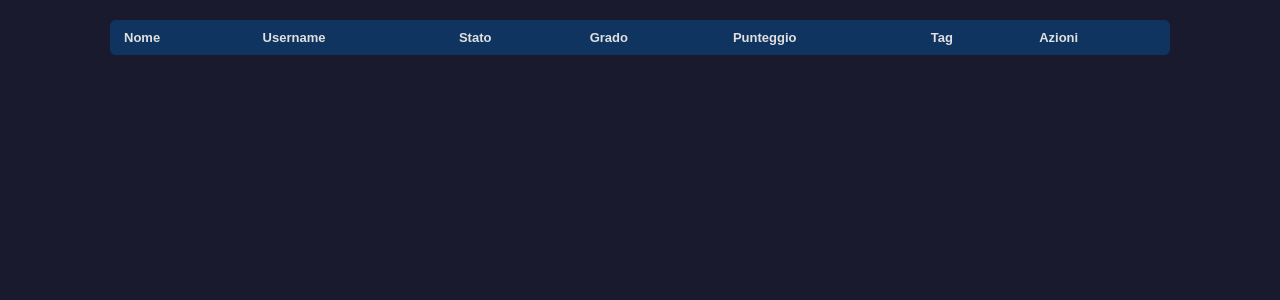
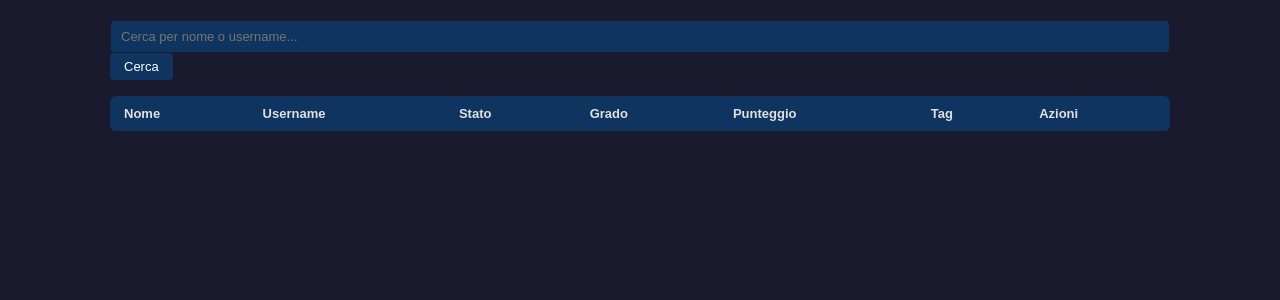
Before and after one commit to LeoBarga/arma3_bot, a Flask app: page /utenti in a window 1280 px wide. Shown: the part 118-418 px from the top of the page. Run offline with Flask 3, Linux system fonts and the light colour scheme; the visitor is signed in with stand-in values (Sample User, id 1); data that the repository does not hold is empty.

Commit message:
Aggiunta barra di ricerca nel sito

```diff
--- a/wui/app.py
+++ b/wui/app.py
@@ -135,11 +135,22 @@ def logout():
 
 @app.route("/utenti")
 def utenti():
-    rows = db(
-        "SELECT u.*, g.nome as grado_nome FROM utenti u LEFT JOIN gradi g ON u.grado_id = g.id ORDER BY u.nome",
-        fetch="all"
-    )
-    return render_template("utenti.html", utenti=rows)
+    cerca = request.args.get("cerca", "").strip()
+    if cerca:
+        rows = db(
+            """SELECT u.*, g.nome as grado_nome
+               FROM utenti u LEFT JOIN gradi g ON u.grado_id = g.id
+               WHERE u.nome LIKE %s OR u.username LIKE %s
+               ORDER BY u.nome""",
+            (f"%{cerca}%", f"%{cerca}%"),
+            fetch="all"
+        )
+    else:
+        rows = db(
+            "SELECT u.*, g.nome as grado_nome FROM utenti u LEFT JOIN gradi g ON u.grado_id = g.id ORDER BY u.nome",
+            fetch="all"
+        )
+    return render_template("utenti.html", utenti=rows, cerca=cerca)
 
 @app.route("/utenti/nuovo", methods=["GET","POST"])
 def utenti_nuovo():
@@ -521,13 +532,23 @@ def anni_elimina(id):
 
 @app.route("/partite")
 def partite():
-    rows = db("""
-        SELECT p.*, a.nome as anno_nome
-        FROM partite p
-        JOIN anni_gioco a ON p.anno_gioco_id = a.id
-        ORDER BY p.data_ora DESC
-    """, fetch="all")
-    return render_template("partite.html", partite=rows)
+    cerca = request.args.get("cerca", "").strip()
+    if cerca:
+        rows = db("""
+            SELECT p.*, a.nome as anno_nome
+            FROM partite p
+            JOIN anni_gioco a ON p.anno_gioco_id = a.id
+            WHERE p.nome LIKE %s
+            ORDER BY p.data_ora DESC
+        """, (f"%{cerca}%",), fetch="all")
+    else:
+        rows = db("""
+            SELECT p.*, a.nome as anno_nome
+            FROM partite p
+            JOIN anni_gioco a ON p.anno_gioco_id = a.id
+            ORDER BY p.data_ora DESC
+        """, fetch="all")
+    return render_template("partite.html", partite=rows, cerca=cerca)
 
 @app.route("/partite/nuova", methods=["GET","POST"])
 def partite_nuova():
--- a/wui/templates/utenti.html
+++ b/wui/templates/utenti.html
@@ -5,9 +5,18 @@
     <a href="/utenti/nuovo" class="btn btn-primary">+ Nuovo</a>
 </div>
 <table>
+    <table style="margin-top:16px;">
     <thead><tr>
         <th>Nome</th><th>Username</th><th>Stato</th><th>Grado</th><th>Punteggio</th><th>Tag</th><th>Azioni</th>
     </tr></thead>
+    <form method="get" style="margin-bottom:24px; display:flex; gap:8px;">
+        <input name="cerca" value="{{ cerca }}" placeholder="Cerca per nome o username..."
+            style="flex:1; padding:8px 10px; background:#0f3460; border:1px solid #1a1a2e; border-radius:4px; color:#e0e0e0;">
+        <button class="btn btn-primary" type="submit">Cerca</button>
+        {% if cerca %}
+        <a href="/utenti" class="btn btn-warning">✕ Reset</a>
+        {% endif %}
+    </form>
     <tbody>
     {% for u in utenti %}
     <tr>
```
Also changed, not shown: wui/templates/partite.html (+9 -0 lines).
